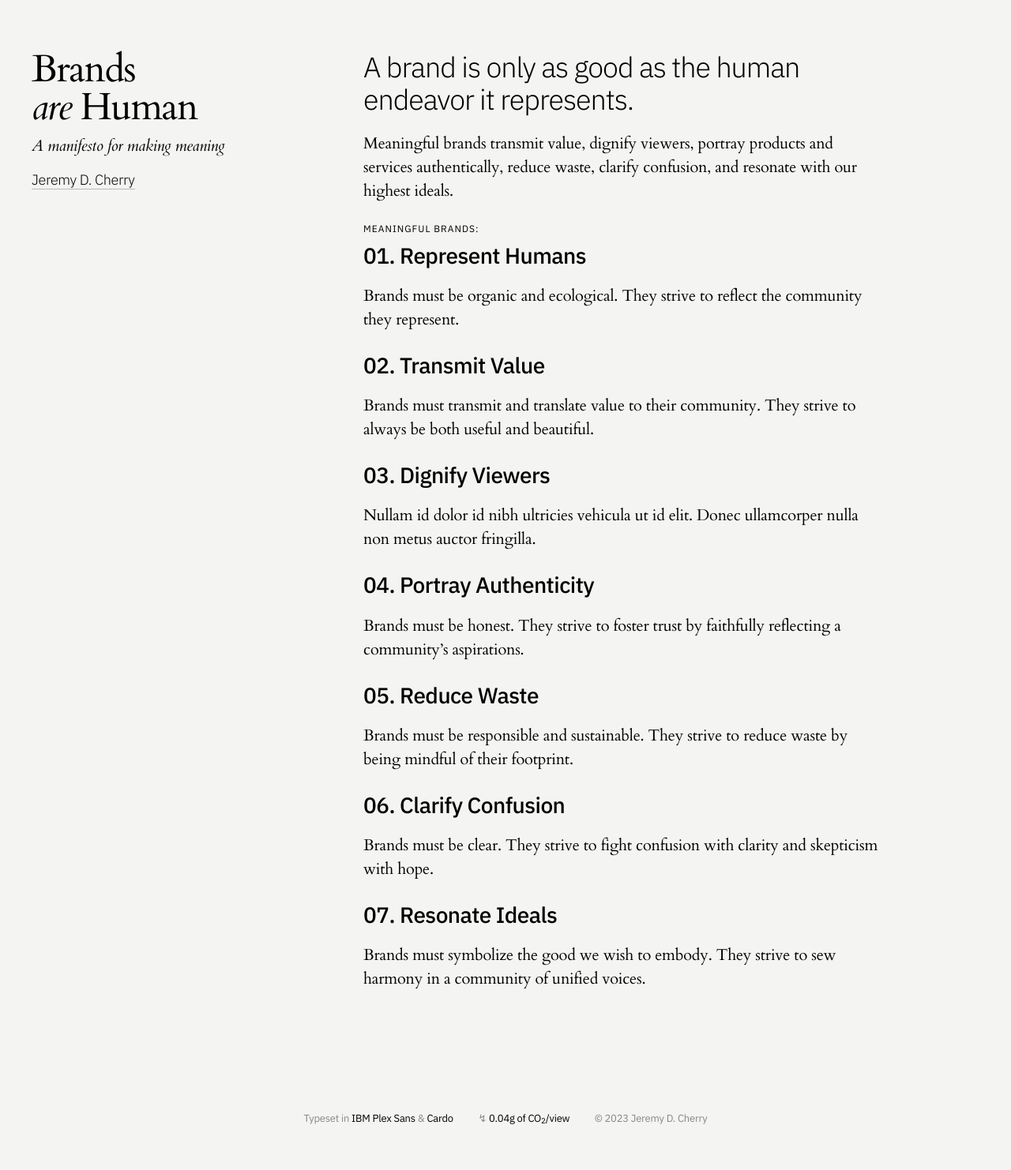
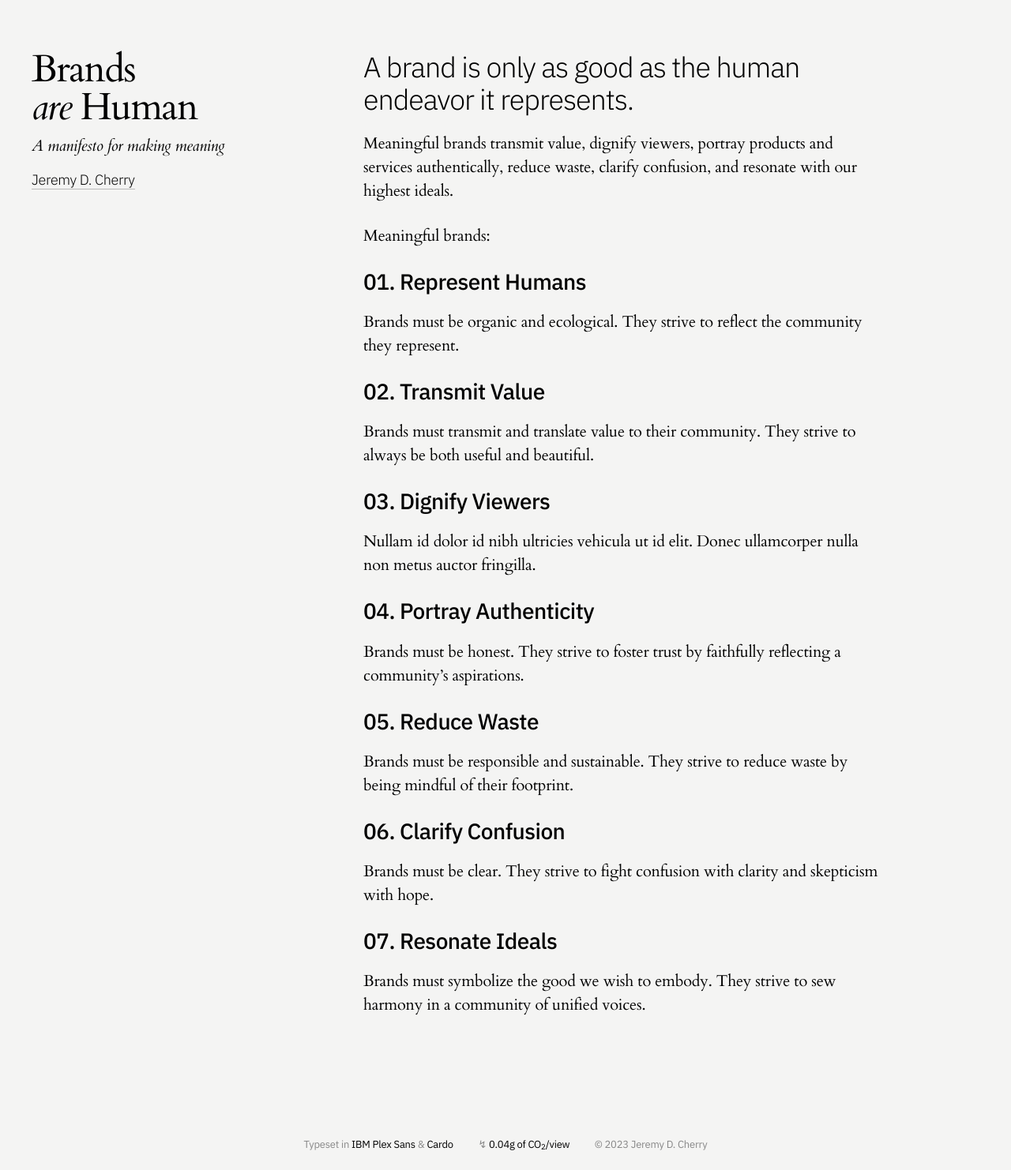
Before and after one commit to jeremydcherry/jeremydcherry.github.io, a Jekyll site: the page built from content/brands.md, in a window 1280 px wide. Shown: the whole page at 79% size. Built offline with Jekyll 4.4.1, drawn with Linux system fonts in a browser that asks for light colours; before the commit the page ends 1449 px from its top, so only the background shows below that.

Commit message:
Updated formatting

```diff
--- a/content/brands.md
+++ b/content/brands.md
@@ -9,7 +9,7 @@ permalink: /brandsarehuman
 
 Meaningful brands transmit value, dignify viewers, portray products and services authentically, reduce waste, clarify confusion, and resonate with our highest ideals.
 
-#### Meaningful brands:
+Meaningful brands:
 
 
 ## 01. Represent Humans
```
